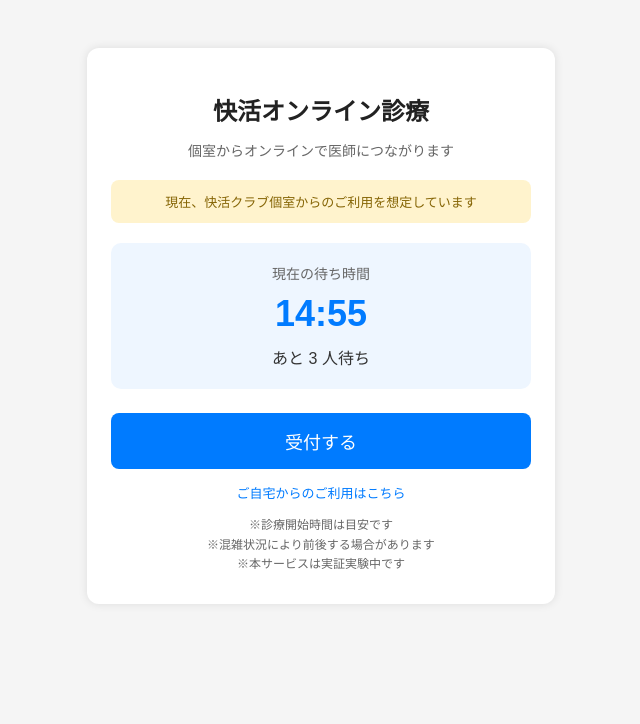
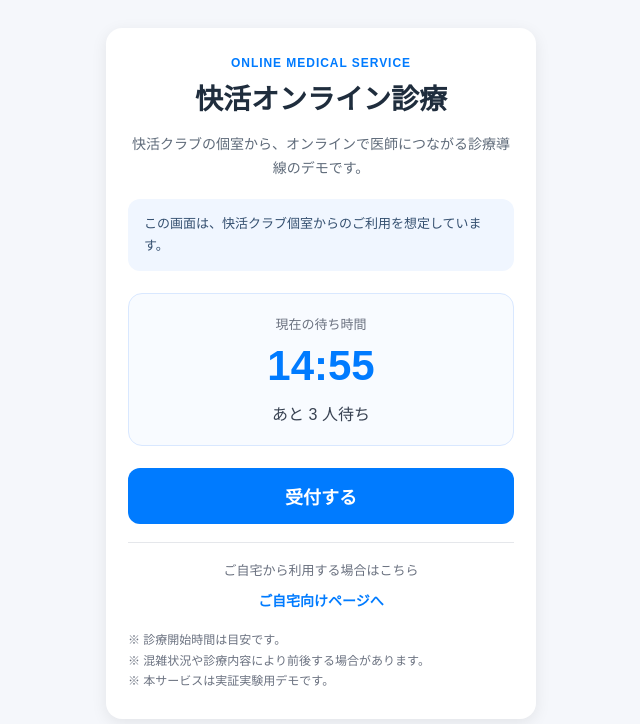
Before and after one commit to aiobaa/kaikatsu-med, a website: page index.html in a window 1280 px wide. Shown: the whole page, without its empty margins (319-959 px from the left). Drawn offline with Linux system fonts and the light colour scheme.

Commit message:
fix index layout

```diff
--- a/index.html
+++ b/index.html
@@ -6,100 +6,147 @@
   <title>快活オンライン診療</title>
   <style>
     body {
+      margin: 0;
       font-family: sans-serif;
-      text-align: center;
-      padding: 40px 20px;
-      background: #f5f5f5;
+      background: #f5f7fb;
       color: #222;
     }
-    .box {
-      background: white;
-      padding: 30px 24px;
+
+    .wrap {
+      max-width: 430px;
+      margin: 0 auto;
+      padding: 28px 16px 40px;
+    }
+
+    .card {
+      background: #ffffff;
+      border-radius: 16px;
+      padding: 28px 22px;
+      box-shadow: 0 4px 16px rgba(0, 0, 0, 0.08);
+      text-align: center;
+    }
+
+    .service-label {
+      font-size: 12px;
+      color: #007bff;
+      font-weight: bold;
+      letter-spacing: 0.08em;
+      margin-bottom: 10px;
+    }
+
+    h1 {
+      margin: 0;
+      font-size: 28px;
+      line-height: 1.4;
+      color: #1f2d3d;
+    }
+
+    .lead {
+      margin: 14px 0 0;
+      font-size: 14px;
+      line-height: 1.7;
+      color: #5f6b7a;
+    }
+
+    .context {
+      margin-top: 18px;
+      padding: 14px 16px;
+      background: #f0f6ff;
       border-radius: 12px;
-      max-width: 420px;
-      margin: auto;
-      box-shadow: 0 0 10px rgba(0,0,0,0.1);
+      font-size: 13px;
+      line-height: 1.7;
+      color: #355070;
+      text-align: left;
     }
-    h1 {
-      font-size: 24px;
-      margin-bottom: 10px;
-      line-height: 1.5;
+
+    .status-box {
+      margin-top: 22px;
+      background: #f8fbff;
+      border: 1px solid #d9e8ff;
+      border-radius: 14px;
+      padding: 20px 16px;
     }
-    .lead {
-      font-size: 14px;
-      color: #666;
-      margin-bottom: 18px;
-      line-height: 1.6;
+
+    .status-label {
+      font-size: 13px;
+      color: #6b7280;
+      margin-bottom: 8px;
     }
-    .notice {
-      background: #fff3cd;
-      border-radius: 8px;
-      padding: 12px;
-      font-size: 13px;
-      color: #856404;
-      margin-bottom: 18px;
-    }
-    .status-box {
-      background: #eef6ff;
-      border-radius: 10px;
-      padding: 20px;
-      margin: 20px 0;
-    }
-    .label {
-      font-size: 14px;
-      color: #666;
-    }
+
     .time {
-      font-size: 36px;
+      font-size: 42px;
       font-weight: bold;
       color: #007bff;
-      margin: 10px 0;
+      line-height: 1.2;
+      margin: 0;
     }
+
     .people {
+      margin-top: 10px;
       font-size: 16px;
-      color: #333;
+      color: #374151;
     }
+
     .btn {
       display: block;
-      margin: 24px auto 14px;
-      padding: 15px;
+      width: 100%;
+      box-sizing: border-box;
+      margin-top: 22px;
+      padding: 15px 16px;
       font-size: 18px;
+      font-weight: bold;
       background: #007bff;
-      color: white;
-      border-radius: 8px;
+      color: #fff;
       text-decoration: none;
+      border-radius: 12px;
     }
+
+    .home-box {
+      margin-top: 18px;
+      padding-top: 18px;
+      border-top: 1px solid #e5e7eb;
+    }
+
+    .home-text {
+      font-size: 13px;
+      color: #6b7280;
+      line-height: 1.6;
+      margin-bottom: 8px;
+    }
+
     .home-link {
-      margin-top: 10px;
-      font-size: 13px;
-    }
-    .home-link a {
+      font-size: 14px;
+      font-weight: bold;
       color: #007bff;
       text-decoration: none;
     }
-    .sub {
+
+    .notes {
+      margin-top: 20px;
       font-size: 12px;
-      color: #666;
-      margin-top: 14px;
-      line-height: 1.6;
+      line-height: 1.7;
+      color: #6b7280;
+      text-align: left;
     }
   </style>
 </head>
 <body>
+  <div class="wrap">
+    <div class="card">
+      <div class="service-label">ONLINE MEDICAL SERVICE</div>
 
-  <div class="box">
       <h1>快活オンライン診療</h1>
 
-    <div class="lead">
-      個室からオンラインで医師につながります
-    </div>
+      <p class="lead">
+        快活クラブの個室から、オンラインで医師につながる診療導線のデモです。
+      </p>
 
-    <div class="notice">
-      現在、快活クラブ個室からのご利用を想定しています
+      <div class="context">
+        この画面は、快活クラブ個室からのご利用を想定しています。
       </div>
 
       <div class="status-box">
-      <div class="label">現在の待ち時間</div>
+        <div class="status-label">現在の待ち時間</div>
         <div class="time">
           <span id="minutes">15</span>:<span id="seconds">00</span>
         </div>
@@ -108,14 +155,18 @@
 
       <a class="btn" href="/start">受付する</a>
 
-    <div class="home-link">
-      <a href="/home.html">ご自宅からのご利用はこちら</a>
+      <div class="home-box">
+        <div class="home-text">
+          ご自宅から利用する場合はこちら
+        </div>
+        <a class="home-link" href="/home.html">ご自宅向けページへ</a>
       </div>
 
-    <div class="sub">
-      ※診療開始時間は目安です<br>
-      ※混雑状況により前後する場合があります<br>
-      ※本サービスは実証実験中です
+      <div class="notes">
+        ※ 診療開始時間は目安です。<br>
+        ※ 混雑状況や診療内容により前後する場合があります。<br>
+        ※ 本サービスは実証実験用デモです。
+      </div>
     </div>
   </div>
 
@@ -145,6 +196,5 @@
     setInterval(updateTopStatus, 1000);
     setInterval(updatePeople, 5000);
   </script>
-
 </body>
 </html>
```
Lines whose indentation alone changed are shown as unchanged.
